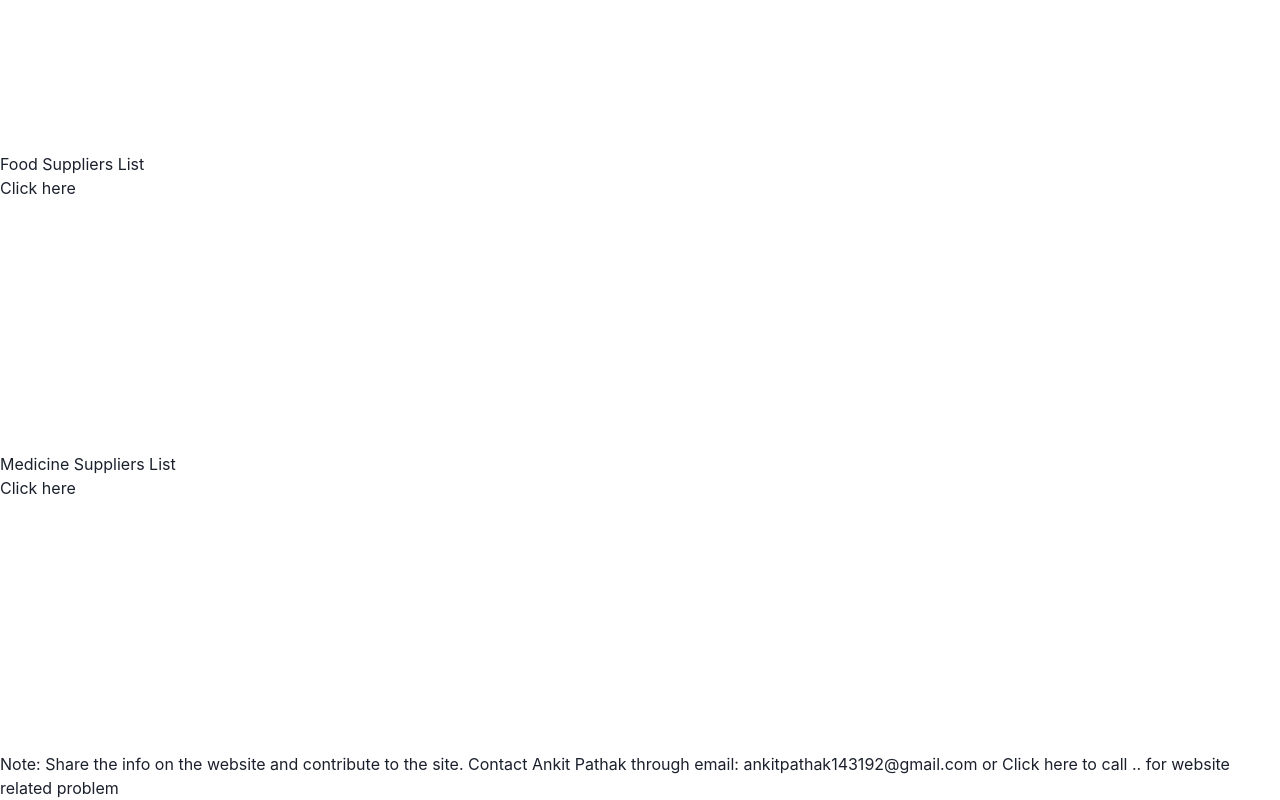
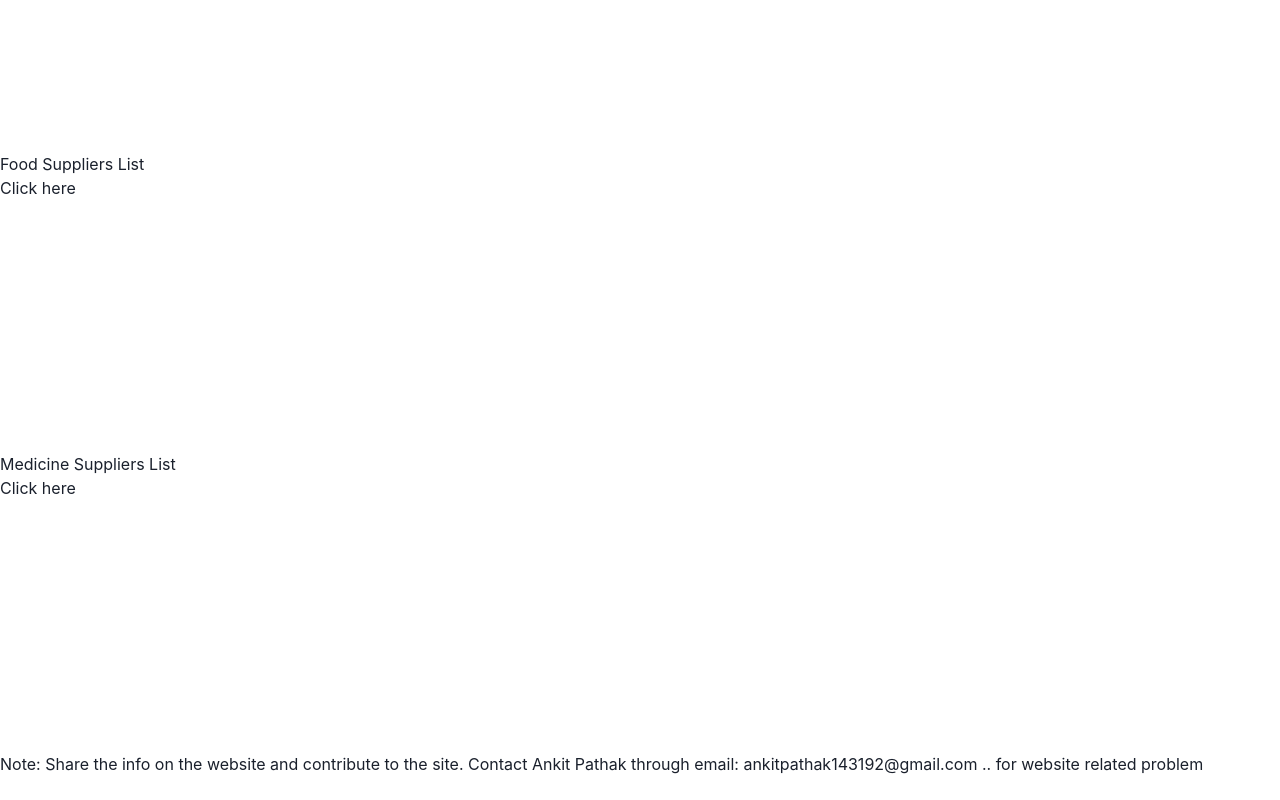
Before and after one commit to pathakankit99/covid-resources, a Next.js app: page / in a window 1280 px wide. Shown: the part 1720-2520 px from the top of the page. After the commit the page ends 2496 px from the top, so only its background shows below. Built offline with nearby package versions, Linux system fonts and the light colour scheme; what react-google-recaptcha-v3 would draw is missing.

Commit message:
removed my number

```diff
--- a/pages/index.js
+++ b/pages/index.js
@@ -13,7 +13,7 @@ export default function Home() {
       </main>
 
 
-      <h3 className="bg-blue-700 text-white px-2 py-3 w-full ">Note: Share the info on the website and contribute to the site. Contact Ankit Pathak through email: ankitpathak143192@gmail.com or <a href="tel:7031785903">Click here to call</a> <a target="_blank" href="https://instagram.com/pathakankit99">..</a> for website related problem</h3>
+      <h3 className="bg-blue-700 text-white px-2 py-3 w-full ">Note: Share the info on the website and contribute to the site. Contact Ankit Pathak through email: ankitpathak143192@gmail.com <a target="_blank" href="https://instagram.com/pathakankit99">..</a> for website related problem</h3>
     </div>
   )
 }
```
